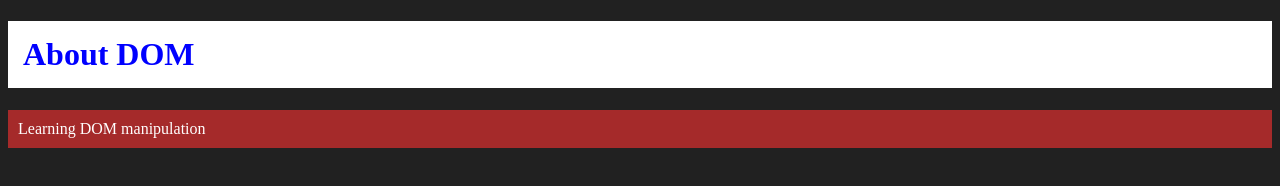
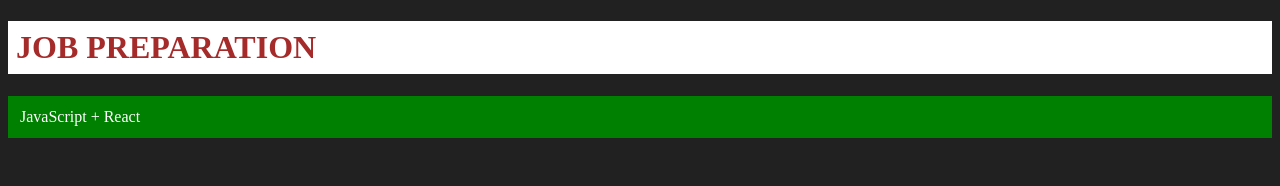
Before and after one commit to mustafakamran01/JavaScript, a website: page 06_dom/three.html in a window 1280 px wide. Drawn offline with Linux system fonts and the light colour scheme.

Commit message:
DOM Revision

```diff
--- a/06_dom/three.html
+++ b/06_dom/three.html
@@ -11,16 +11,18 @@
 <script>
 
     const myH1 = document.createElement('h1')
-    myH1.className = 'first'
+    console.log(myH1);
+    myH1.className = "first"
     myH1.id = Math.round(Math.random() * 10 + 1)
-    console.log(myH1);
-    myH1.setAttribute('title', 'header-title')
+    myH1.setAttribute('title', 'h1 title')
+    myH1.style.color = 'brown'
     myH1.style.backgroundColor = 'white'
-    myH1.style.color = 'blue'
-    myH1.style.padding = '15px'
-    myH1.innerText = "About DOM"
+    myH1.style.padding = '8px'
+    myH1.innerText = 'JOB PREPARATION'
 
     document.body.appendChild(myH1)
+
+
 
 
     const myDiv = document.createElement('div')
@@ -28,14 +30,14 @@
     myDiv.className = "main"
     myDiv.id = Math.round(Math.random() * 10 + 1)
     myDiv.setAttribute('title', 'generated title')
-    myDiv.style.backgroundColor = "brown"
+    myDiv.style.backgroundColor = 'green'
+    myDiv.style.padding = "12px"
     myDiv.style.color = "white"
-    myDiv.style.padding = '10px'
-    // myDiv.innerText = "Learning DOM manipulation"
-    const text = document.createTextNode("Learning DOM manipulation")
+    const text = document.createTextNode("JavaScript + React")
     myDiv.appendChild(text)
 
     document.body.appendChild(myDiv)
 
+
 </script>
 </html>
```
